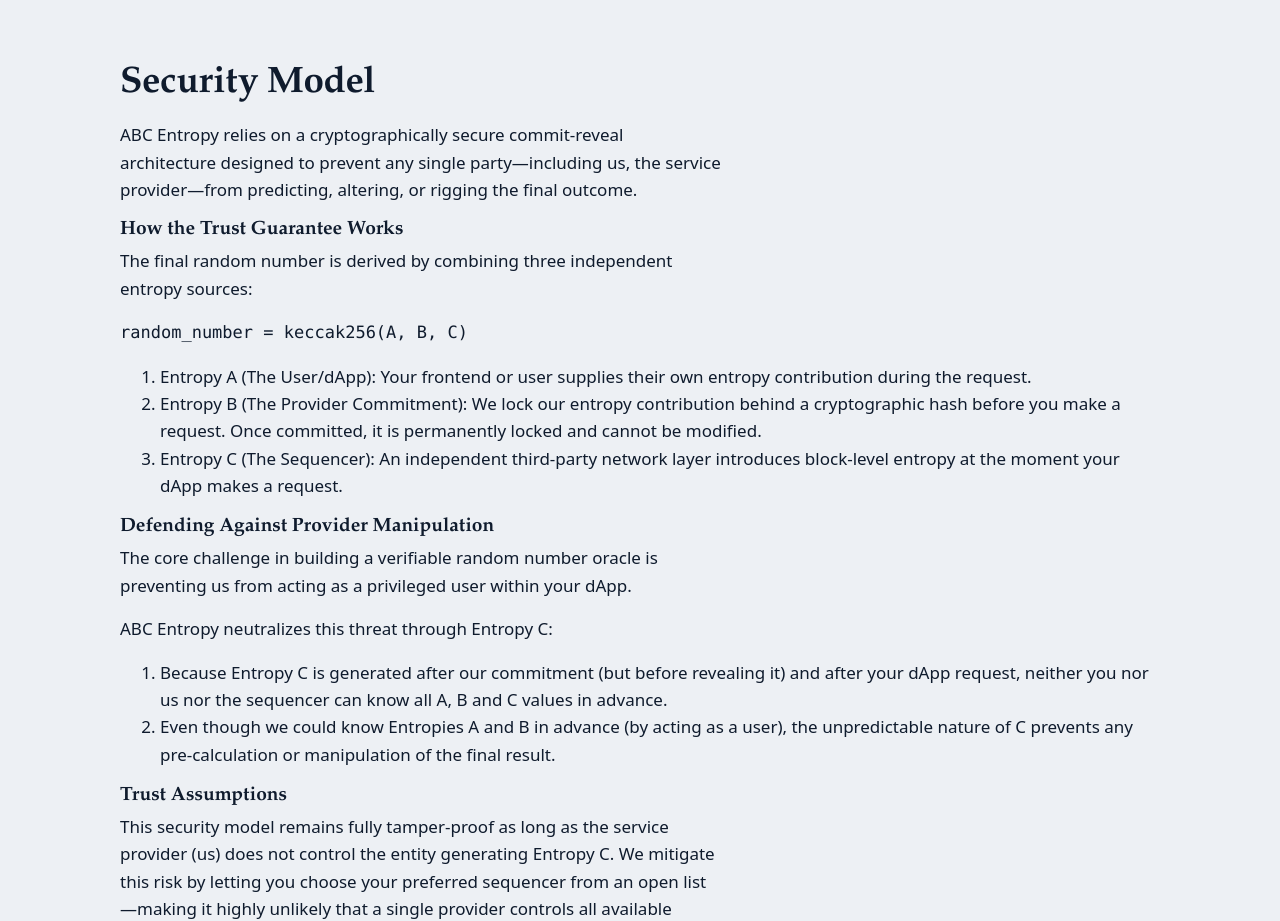
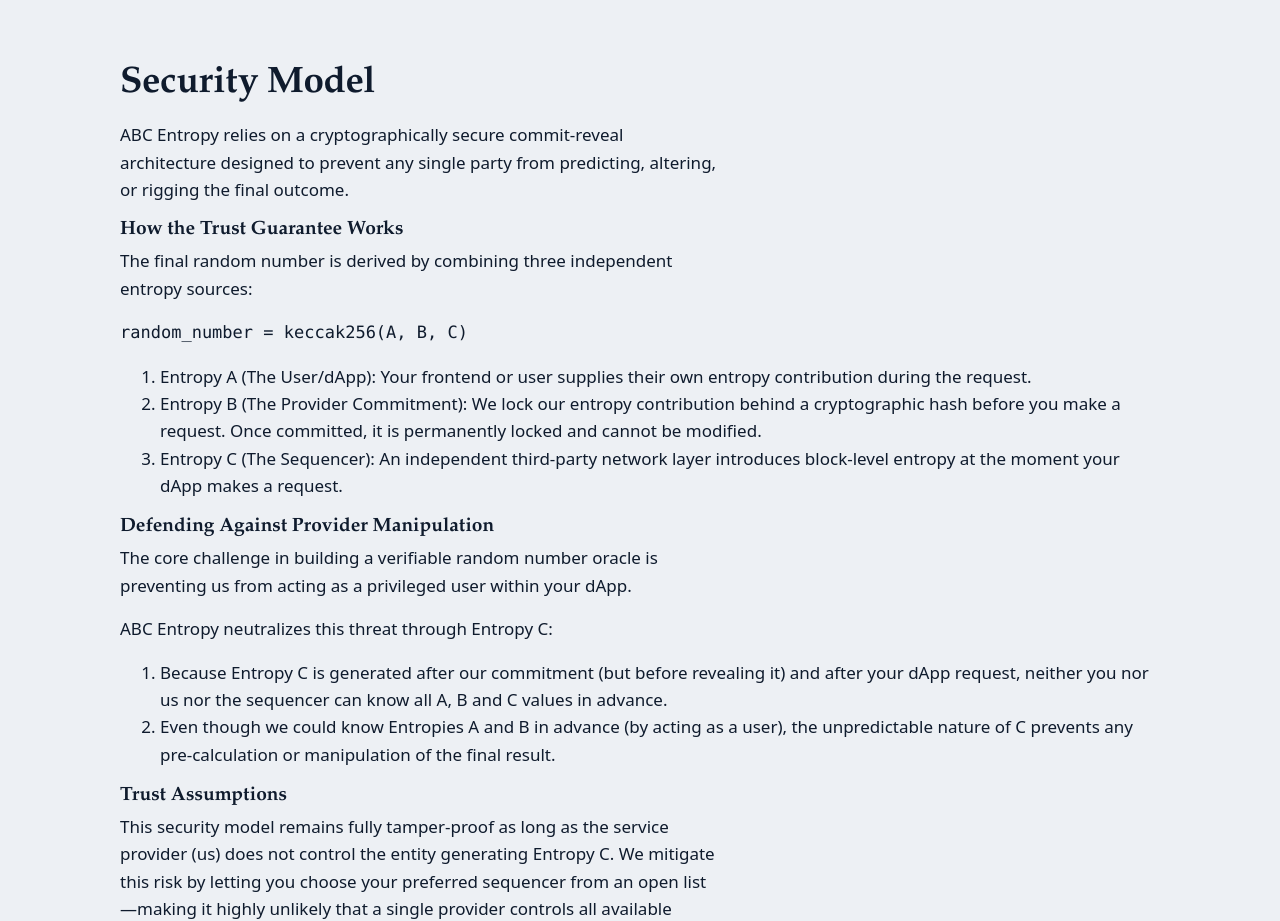
Before and after one commit to pulsartronic/entropy, a website: page docs/index.html in a window 1280 px wide. Shown: the part 4080-5001 px from the top of the page. Drawn offline with nearby package versions, Linux system fonts and the light colour scheme.

Commit message:
docs / package

```diff
--- a/docs/index.html
+++ b/docs/index.html
@@ -356,7 +356,7 @@ contract ABCEntropyExample is IEntropyConsumer {
 	<section id="model">
 		<div class="wrap">
 		<h2>Security Model</h2>
-			<p>ABC Entropy relies on a cryptographically secure commit-reveal architecture designed to prevent any single party—including us, the service provider—from predicting, altering, or rigging the final outcome.</p>
+			<p>ABC Entropy relies on a cryptographically secure commit-reveal architecture designed to prevent any single party from predicting, altering, or rigging the final outcome.</p>
 			<h3>How the Trust Guarantee Works</h3>
 			<p>The final random number is derived by combining three independent entropy sources:</p>
 			<code>random_number = keccak256(A, B, C)</code>
```
Also changed, not shown: README.md.
